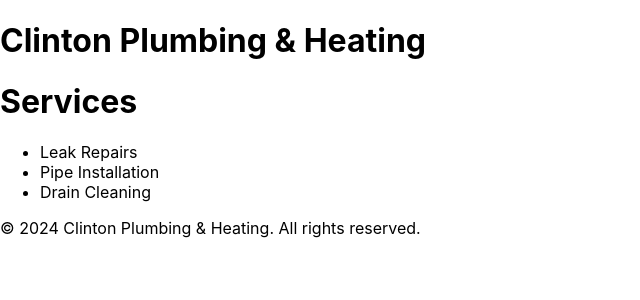
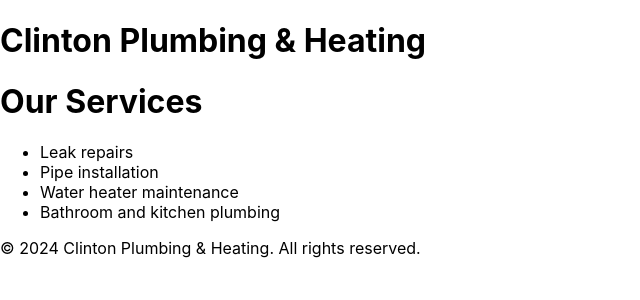
Before and after one commit to mcgrath-rory-23/clinton-plumbing-and-heating, a React (Create React App) app: page /services in a window 1280 px wide. Shown: the top 300 px of the page, without its empty margins (0-640 px from the left). Built offline with nearby package versions, Linux system fonts and the light colour scheme.

Commit message:
Integrate SEO component into Home, Services, Testimonials, Gallery, and Contact pages

```diff
--- a/package.json
+++ b/package.json
@@ -8,6 +8,7 @@
     "@testing-library/user-event": "^14.5.2",
     "react": "^18.3.1",
     "react-dom": "^18.3.1",
+    "react-helmet": "^6.1.0",
     "react-router-dom": "^6.23.1",
     "react-scripts": "5.0.1",
     "web-vitals": "^4.2.0"
--- a/src/components/Layout.js
+++ b/src/components/Layout.js
@@ -1,3 +1,5 @@
+// src/components/Layout.js
+
 import React from 'react';
 import Header from './Header';
 import Footer from './Footer';
--- a/src/components/SEO.js
+++ b/src/components/SEO.js
@@ -1,12 +1,15 @@
+// src/components/SEO.js
+
 import React from 'react';
 import { Helmet } from 'react-helmet';
 
-function SEO({ title }) {
-    return (
-        <Helmet>
-            <title>{title}</title>
-        </Helmet>
-    );
-}
+const SEO = ({ title, description }) => {
+  return (
+    <Helmet>
+      <title>{title}</title>
+      <meta name="description" content={description} />
+    </Helmet>
+  );
+};
 
 export default SEO;
--- a/src/pages/Contact.js
+++ b/src/pages/Contact.js
@@ -1,12 +1,20 @@
+// src/pages/Contact.js
+
 import React from 'react';
+import SEO from '../components/SEO';
+import ContactForm from '../components/ContactForm';
 
-function ContactPage() {
-    return (
-        <div>
-            <h1>Contact Us</h1>
-            <p>For non-urgent inquiries, please fill out our contact form.</p>
-        </div>
-    );
+function Contact() {
+  return (
+    <div>
+      <SEO title="Contact - Clinton Plumbing & Heating" description="Get in touch with Clinton Plumbing & Heating for all your plumbing needs." />
+      <h1>Contact Us</h1>
+      <p>Phone: (123) 456-7890</p>
+      <p>Email: info@clintonplumbing.com</p>
+      <h2>Non-Urgent Inquiries</h2>
+      <ContactForm />
+    </div>
+  );
 }
 
-export default ContactPage;
+export default Contact;
--- a/src/pages/Gallery.js
+++ b/src/pages/Gallery.js
@@ -1,12 +1,19 @@
+// src/pages/Gallery.js
+
 import React from 'react';
+import SEO from '../components/SEO';
 
-function GalleryPage() {
-    return (
-        <div>
-            <h1>Gallery</h1>
-            <p>Before and after photos of our work.</p>
-        </div>
-    );
+function Gallery() {
+  return (
+    <div>
+      <SEO title="Gallery - Clinton Plumbing & Heating" description="View my gallery of past plumbing projects and works." />
+      <h1>Our Work</h1>
+      <div className="gallery">
+        <img src="path/to/before1.jpg" alt="Before repair" />
+        <img src="path/to/after1.jpg" alt="After repair" />
+      </div>
+    </div>
+  );
 }
 
-export default GalleryPage;
+export default Gallery;
--- a/src/pages/Home.js
+++ b/src/pages/Home.js
@@ -1,12 +1,16 @@
+// src/pages/Home.js
+
 import React from 'react';
+import SEO from '../components/SEO';
 
-function HomePage() {
-    return (
-        <div>
-            <h1>Clinton Plumbing & Heating</h1>
-            <p>Welcome to Clinton Plumbing & Heating! Your trusted local plumbers.</p>
-        </div>
-    );
-}
+const Home = () => {
+  return (
+    <div>
+      <SEO title="Home Page - Clinton Plumbing & Heating" description="Welcome to Clinton Plumbing & Heating. I offer a wide range of plumbing services." />
+      <h1>Welcome to Clinton Plumbing & Heating</h1>
+      <p>Your reliable plumbing service provider.</p>
+    </div>
+  );
+};
 
-export default HomePage;
+export default Home;
--- a/src/pages/Services.js
+++ b/src/pages/Services.js
@@ -1,16 +1,21 @@
+// src/pages/Services.js
+
 import React from 'react';
+import SEO from '../components/SEO';
 
-function ServicesPage() {
+function Services() {
   return (
     <div>
-            <h1>Services</h1>
+      <SEO title="Services - Clinton Plumbing & Heating" description="Explore the range of services offered by Clinton Plumbing & Heating." />
+      <h1>Our Services</h1>
       <ul>
-                <li>Leak Repairs</li>
-                <li>Pipe Installation</li>
-                <li>Drain Cleaning</li>
+        <li>Leak repairs</li>
+        <li>Pipe installation</li>
+        <li>Water heater maintenance</li>
+        <li>Bathroom and kitchen plumbing</li>
       </ul>
     </div>
   );
 }
 
-export default ServicesPage;
+export default Services;
--- a/src/pages/Testimonials.js
+++ b/src/pages/Testimonials.js
@@ -1,12 +1,17 @@
+// src/pages/Testimonials.js
+
 import React from 'react';
+import SEO from '../components/SEO';
 
-function TestimonialsPage() {
-    return (
-        <div>
-            <h1>Testimonials</h1>
-            <p>"Great service and very professional!" - Jane Doe</p>
-        </div>
-    );
+function Testimonials() {
+  return (
+    <div>
+      <SEO title="Testimonials - Clinton Plumbing & Heating" description="Read what my customers have to say about Clinton Plumbing & Heating." />
+      <h1>Customer Testimonials</h1>
+      <p>"Great service! Highly recommend." - Jane Doe</p>
+      <p>"Fixed my leak quickly and professionally." - John Smith</p>
+    </div>
+  );
 }
 
-export default TestimonialsPage;
+export default Testimonials;
```
Also changed, not shown: src/AppRouter.js (line endings or trailing spaces), 1 other file (tests, documents, lock files or other folders). Lines whose indentation alone changed are shown as unchanged.
